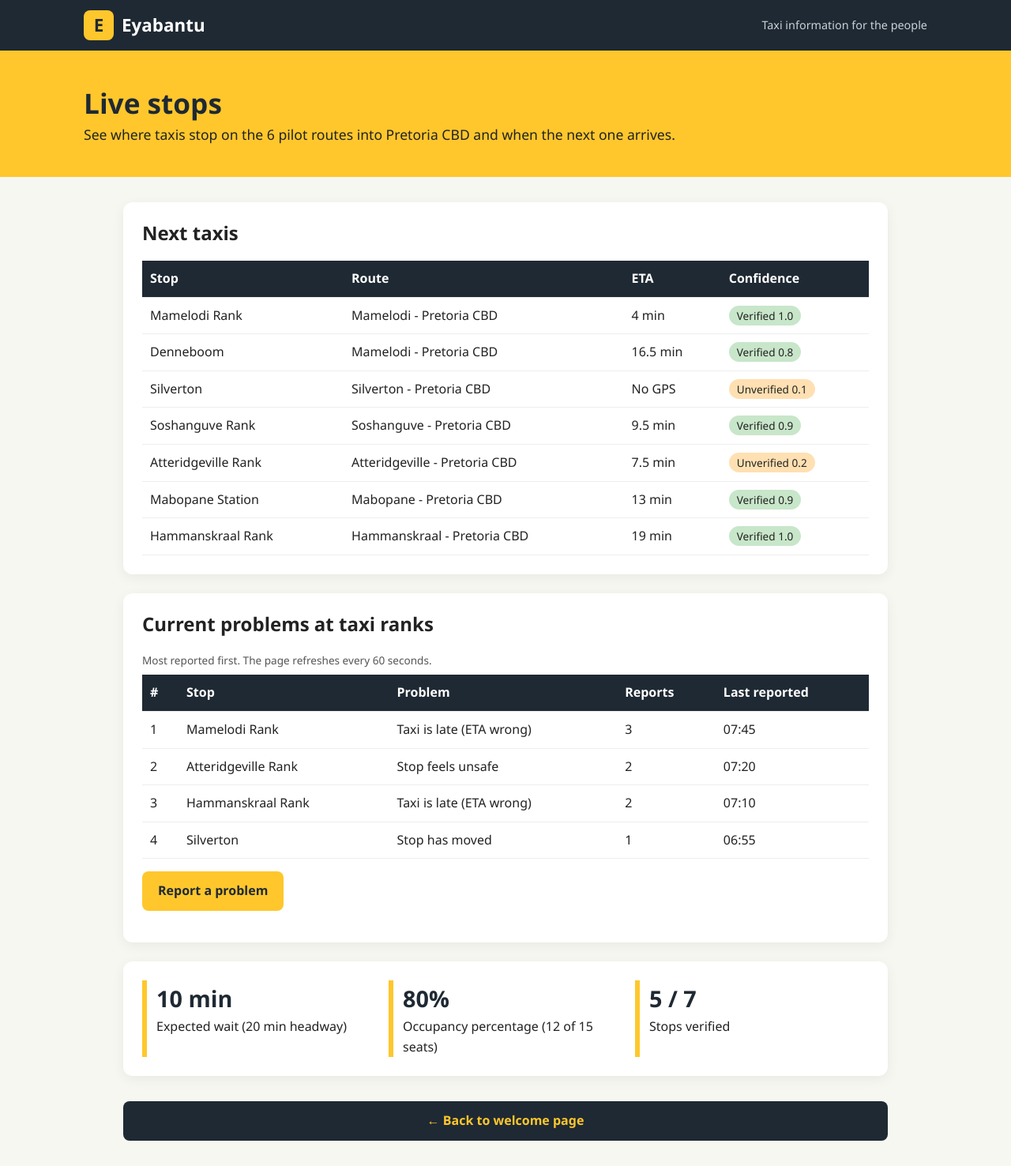
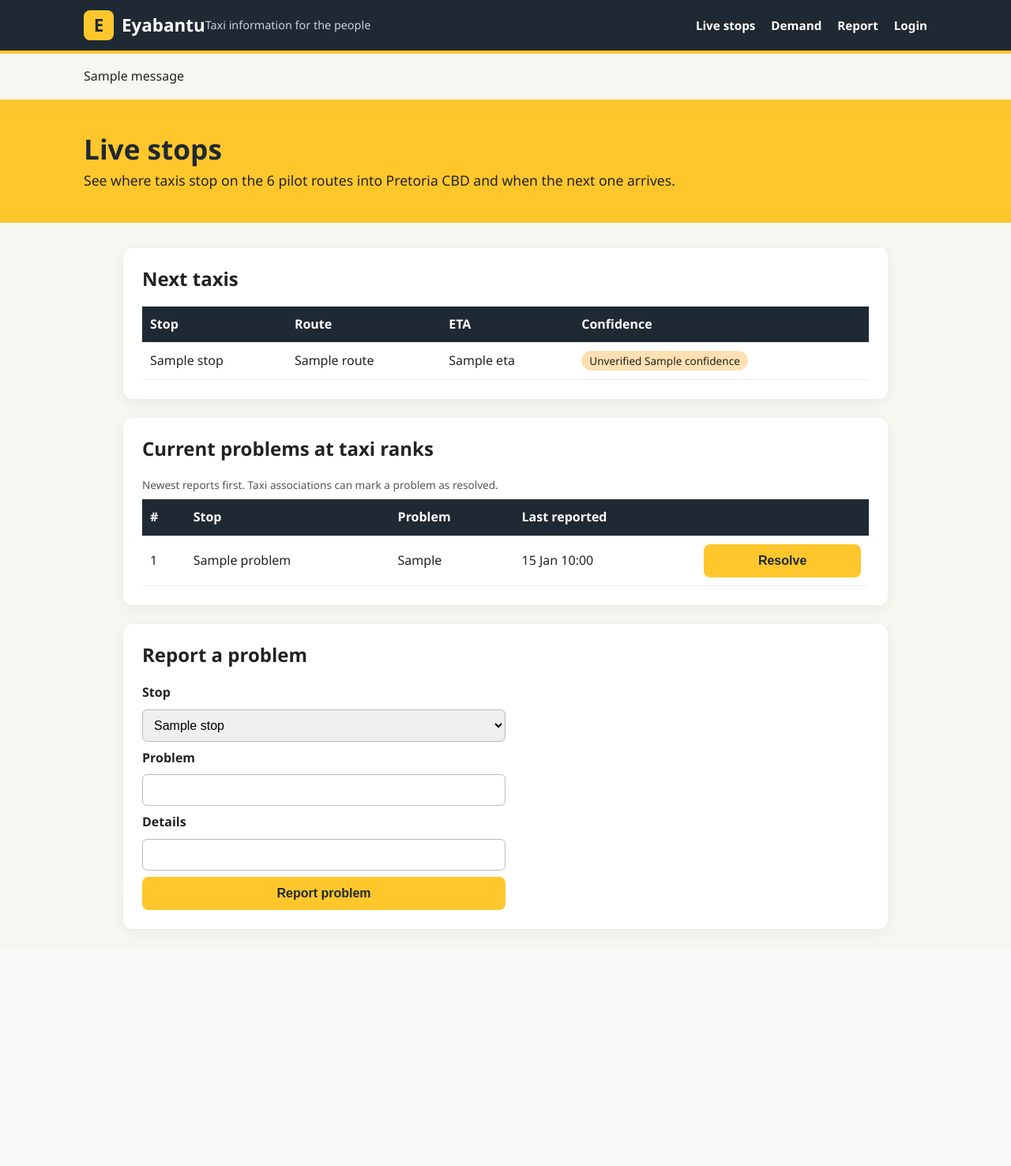
Before and after one commit to u22717227/BFB321_group_05, a Python web app: template templates/stops.html in a window 1280 px wide. Shown: the whole page at 79% size. After the commit the page ends 1182 px from the top, so only its background shows below. Run offline with Jinja, Linux system fonts and the light colour scheme; the template is opened without the code that fills it: most values are stand-ins (such as "Sample title", 1, 10 or a date in 2020); one stand-in notice (Sample message) is shown.

Commit message:
Add page routes and update templates and styling

```diff
--- a/static/style.css
+++ b/static/style.css
@@ -1,6 +1,4 @@
-/* Shared styles for all Eyabantu pages: taxi yellow + charcoal, one font, 8/16px spacing scale.
-   MOBILE-FIRST: the styles below are written for phones. The @media (min-width: 760px)
-   block at the bottom adds the wider layout for tablets and computers. */
+/* Shared styles for all Eyabantu pages: taxi yellow + charcoal, one font, 8/16px spacing scale */
 :root {
   --taxi: #ffc72c; --taxi-dark: #e0a800; --main: #1f2933; --ink: #222; --soft: #fff8e1;
   --error: #c62828; --gap: 16px; --width: 1100px;
@@ -15,7 +13,7 @@ header { position: sticky; top: 0; z-index: 10; background: var(--main); border-
 header .wrap { display: flex; align-items: center; justify-content: space-between; height: 64px; }
 .brand { display: flex; align-items: center; gap: 10px; color: #fff; font-weight: bold; font-size: 1.4em; text-decoration: none; }
 .logo { display: grid; place-items: center; width: 38px; height: 38px; border-radius: 8px; background: var(--taxi); color: var(--main); }
-.tagline { display: none; color: #cbd2d9; font-size: 0.9em; }
+.tagline { color: #cbd2d9; font-size: 0.9em; }
 
 /* Buttons (links styled as buttons) */
 .btn, button { display: inline-block; background: var(--taxi); color: var(--main); font-weight: bold; padding: 12px 20px;
@@ -26,17 +24,17 @@ header .wrap { display: flex; align-items: center; justify-content: space-betwee
 .back:hover { background: #111; }
 
 /* Sections */
-section.band { padding: 40px 0; }
+section.band { padding: 56px 0; }
 .section-title { text-align: center; margin-bottom: 32px; }
 .section-title p { color: #555; margin: 0; }
 
 /* Welcome page: hero */
-.hero { background: linear-gradient(135deg, var(--main) 60%, #2d3a48); color: #fff; padding: 40px 0; }
-.hero .wrap { display: grid; grid-template-columns: 1fr; gap: 32px; align-items: center; }
-.hero h1 { font-size: 2em; margin-bottom: 16px; }
+.hero { background: linear-gradient(135deg, var(--main) 60%, #2d3a48); color: #fff; padding: 64px 0; }
+.hero .wrap { display: grid; grid-template-columns: 1.1fr 1fr; gap: 40px; align-items: center; }
+.hero h1 { font-size: 2.8em; margin-bottom: 16px; }
 .hero h1 span { color: var(--taxi); }
 .hero p { font-size: 1.15em; color: #e4e7eb; margin-bottom: 24px; }
-.hero img { width: 100%; border-radius: 12px; box-shadow: 8px 8px 0 var(--taxi); }
+.hero img { width: 100%; border-radius: 12px; box-shadow: 14px 14px 0 var(--taxi); }
 
 /* Welcome page: yellow stats band */
 .stats { background: var(--taxi); padding: 32px 0; }
@@ -67,18 +65,16 @@ section.band { padding: 40px 0; }
 .chips li span { display: block; font-weight: normal; font-size: 0.85em; color: #555; }
 
 /* Inner pages: yellow page banner */
-.page-banner { background: var(--taxi); padding: 28px 0; margin-bottom: 24px; }
-.page-banner h1 { color: var(--main); font-size: 1.7em; margin-bottom: 4px; }
+.page-banner { background: var(--taxi); padding: 40px 0; margin-bottom: 32px; }
+.page-banner h1 { color: var(--main); font-size: 2.2em; margin-bottom: 4px; }
 .page-banner p { margin: 0; font-size: 1.1em; }
 main.wrap { max-width: 1000px; }
 
 /* Cards and tables */
-.card { background: #fff; border-radius: 12px; padding: var(--gap); margin-bottom: 24px; overflow-x: auto; box-shadow: 0 4px 16px rgba(0, 0, 0, 0.06); }
+.card { background: #fff; border-radius: 12px; padding: 24px; margin-bottom: 24px; overflow-x: auto; box-shadow: 0 4px 16px rgba(0, 0, 0, 0.06); }
 table { width: 100%; border-collapse: collapse; }
 caption { caption-side: top; text-align: left; font-size: 0.85em; color: #555; padding-bottom: 8px; }
-table { font-size: 0.85em; }
-th, td { text-align: left; padding: 6px 4px; border-bottom: 1px solid #eee; }
-.desktop-only { display: none; } /* Extra columns (Route, Taxis present) hidden on phones so tables fit */
+th, td { text-align: left; padding: 10px; border-bottom: 1px solid #eee; }
 th { background: var(--main); color: #fff; }
 tbody tr:hover { background: var(--soft); }
 /* Demand colour code: very high and high = reds, moderate = light orange, low = light green */
@@ -115,18 +111,14 @@ input:user-invalid + .error, select:user-invalid + .error { display: block; }
 .close { font-size: 1.6em; color: #555; text-decoration: none; }
 .modal-actions { display: flex; gap: 8px; justify-content: flex-end; }
 
-/* Tablets and computers: add the wider layout */
-@media (min-width: 760px) {
-  .tagline { display: inline; }
-  section.band { padding: 56px 0; }
-  .hero { padding: 64px 0; }
-  .hero .wrap { grid-template-columns: 1.1fr 1fr; gap: 40px; }
-  .hero h1 { font-size: 2.8em; }
-  .hero img { box-shadow: 14px 14px 0 var(--taxi); }
-  .page-banner { padding: 40px 0; margin-bottom: 32px; }
-  .page-banner h1 { font-size: 2.2em; }
-  .card { padding: 24px; }
-  table { font-size: 1em; }
-  th, td { padding: 10px; }
-  .desktop-only { display: table-cell; }
+/* Phones */
+@media (max-width: 760px) {
+  .hero .wrap { grid-template-columns: 1fr; }
+  .hero h1 { font-size: 2em; }
+  .tagline { display: none; }
+  section.band { padding: 40px 0; }
 }
+
+header nav { display: flex; gap: 20px; margin-left: auto; }
+header nav a { color: #ffffff; text-decoration: none; font-weight: 600; font-size: 0.95rem; }
+header nav a:hover { color: #fcc72c; }
--- /dev/null
+++ b/templates/base.html
@@ -0,0 +1,39 @@
+<!DOCTYPE html>
+<html lang="en">
+<head>
+  <meta charset="UTF-8">
+  <meta name="viewport" content="width=device-width, initial-scale=1">
+  <title>{% block title %}Eyabantu{% endblock %}</title>
+  <link rel="stylesheet" href="{{ url_for('static', filename='style.css') }}">
+</head>
+<body>
+  <header>
+    <div class="wrap">
+      <a href="{{ url_for('pages.index') }}" class="brand"><span class="logo">E</span>Eyabantu</a>
+      <span class="tagline">Taxi information for the people</span>
+      <nav>
+        <a href="{{ url_for('pages.stops') }}">Live stops</a>
+        <a href="{{ url_for('pages.demand') }}">Demand</a>
+        <a href="{{ url_for('pages.report') }}">Report</a>
+        {% if session.get('user_id') %}
+          <a href="{{ url_for('pages.logout') }}">Logout ({{ session.get('name', 'User') }})</a>
+        {% else %}
+          <a href="{{ url_for('pages.login') }}">Login</a>
+        {% endif %}
+      </nav>
+    </div>
+  </header>
+
+  {% with messages = get_flashed_messages(with_categories=true) %}
+    {% if messages %}
+      <div class="wrap">
+        {% for category, message in messages %}
+          <p class="flash {{ category }}">{{ message }}</p>
+        {% endfor %}
+      </div>
+    {% endif %}
+  {% endwith %}
+
+  {% block content %}{% endblock %}
+</body>
+</html>
--- a/templates/stops.html
+++ b/templates/stops.html
@@ -1,20 +1,6 @@
-<!DOCTYPE html>
-<html lang="en">
-<head>
-  <meta charset="UTF-8">
-  <meta name="viewport" content="width=device-width, initial-scale=1">
-  <!-- Reloads the page every 60 seconds so the tables stay current (no JavaScript needed) -->
-  <meta http-equiv="refresh" content="60">
-  <title>Live Stops | Eyabantu</title>
-  <link rel="stylesheet" href="../static/style.css">
-</head>
-<body>
-  <header>
-    <div class="wrap">
-      <a href="index.html" class="brand"><span class="logo">E</span>Eyabantu</a>
-      <span class="tagline">Taxi information for the people</span>
-    </div>
-  </header>
+{% extends "base.html" %}
+{% block title %}Live Stops | Eyabantu{% endblock %}
+{% block content %}
   <section class="page-banner">
     <div class="wrap">
       <h1>Live stops</h1>
@@ -23,19 +9,21 @@
   </section>
 
   <main class="wrap">
-
     <section class="card">
       <h2>Next taxis</h2>
       <table>
-        <thead><tr><th>Stop</th><th class="desktop-only">Route</th><th>ETA</th><th>Confidence</th></tr></thead>
+        <thead><tr><th>Stop</th><th>Route</th><th>ETA</th><th>Confidence</th></tr></thead>
         <tbody>
-          <tr><td>Mamelodi Rank</td><td class="desktop-only">Mamelodi - Pretoria CBD</td><td>4 min</td><td><span class="badge ok">Verified 1.0</span></td></tr>
-          <tr><td>Denneboom</td><td class="desktop-only">Mamelodi - Pretoria CBD</td><td>16.5 min</td><td><span class="badge ok">Verified 0.8</span></td></tr>
-          <tr><td>Silverton</td><td class="desktop-only">Silverton - Pretoria CBD</td><td>No GPS</td><td><span class="badge warn">Unverified 0.1</span></td></tr>
-          <tr><td>Soshanguve Rank</td><td class="desktop-only">Soshanguve - Pretoria CBD</td><td>9.5 min</td><td><span class="badge ok">Verified 0.9</span></td></tr>
-          <tr><td>Atteridgeville Rank</td><td class="desktop-only">Atteridgeville - Pretoria CBD</td><td>7.5 min</td><td><span class="badge warn">Unverified 0.2</span></td></tr>
-          <tr><td>Mabopane Station</td><td class="desktop-only">Mabopane - Pretoria CBD</td><td>13 min</td><td><span class="badge ok">Verified 0.9</span></td></tr>
-          <tr><td>Hammanskraal Rank</td><td class="desktop-only">Hammanskraal - Pretoria CBD</td><td>19 min</td><td><span class="badge ok">Verified 1.0</span></td></tr>
+          {% for stop in live_stops %}
+          <tr>
+            <td>{{ stop.name }}</td>
+            <td>{{ stop.route }}</td>
+            <td>{{ stop.eta }}</td>
+            <td><span class="badge {% if stop.verified %}ok{% else %}warn{% endif %}">
+              {% if stop.verified %}Verified{% else %}Unverified{% endif %} {{ stop.confidence }}
+            </span></td>
+          </tr>
+          {% endfor %}
         </tbody>
       </table>
     </section>
@@ -43,64 +31,43 @@
     <section class="card">
       <h2>Current problems at taxi ranks</h2>
       <table>
-        <caption>Most reported first. The page refreshes every 60 seconds.</caption>
-        <thead><tr><th>#</th><th>Stop</th><th>Problem</th><th>Reports</th><th>Last reported</th></tr></thead>
+        <caption>Newest reports first. Taxi associations can mark a problem as resolved.</caption>
+        <thead><tr><th>#</th><th>Stop</th><th>Problem</th><th>Last reported</th><th></th></tr></thead>
         <tbody>
-          <tr><td>1</td><td>Mamelodi Rank</td><td>Taxi is late (ETA wrong)</td><td>3</td><td>07:45</td></tr>
-          <tr><td>2</td><td>Atteridgeville Rank</td><td>Stop feels unsafe</td><td>2</td><td>07:20</td></tr>
-          <tr><td>3</td><td>Hammanskraal Rank</td><td>Taxi is late (ETA wrong)</td><td>2</td><td>07:10</td></tr>
-          <tr><td>4</td><td>Silverton</td><td>Stop has moved</td><td>1</td><td>06:55</td></tr>
+          {% for problem in problems %}
+          <tr>
+            <td>{{ loop.index }}</td>
+            <td>{{ problem.stop_name }}</td>
+            <td>{{ problem.problem_type }}</td>
+            <td>{{ problem.reported_at.strftime('%d %b %H:%M') if problem.reported_at else 'N/A' }}</td>
+            <td>
+              <form method="POST" action="{{ url_for('pages.resolve_problem_form', problem_id=problem.problem_id) }}">
+                <button type="submit">Resolve</button>
+              </form>
+            </td>
+          </tr>
+          {% else %}
+          <tr><td colspan="5">No open problems reported.</td></tr>
+          {% endfor %}
         </tbody>
       </table>
-      <p><a href="#report-problem" class="btn">Report a problem</a></p>
     </section>
 
-    <section class="card kpis">
-      <div><span>10 min</span>Expected wait (20 min headway)</div>
-      <div><span>80%</span>Occupancy percentage (12 of 15 seats)</div>
-      <div><span>5 / 7</span>Stops verified</div>
+    <section class="card">
+      <h2>Report a problem</h2>
+      <form method="POST" action="{{ url_for('pages.problem_report_form') }}">
+        <label for="stop_id">Stop</label>
+        <select id="stop_id" name="stop_id" required>
+          {% for s in stops %}
+          <option value="{{ s.stop_id }}">{{ s.name }}</option>
+          {% endfor %}
+        </select>
+        <label for="problem_type">Problem</label>
+        <input id="problem_type" name="problem_type" required maxlength="255">
+        <label for="description">Details</label>
+        <input id="description" name="description" maxlength="500">
+        <button type="submit">Report problem</button>
+      </form>
     </section>
-
-    <a href="index.html" class="btn back">&larr; Back to welcome page</a>
   </main>
-
-  <!-- Pop-up in pure CSS: shown when the link above adds #report-problem to the URL -->
-  <div class="modal" id="report-problem" role="dialog" aria-labelledby="problemTitle">
-    <form class="modal-box" action="#">
-      <div class="modal-head">
-        <h2 id="problemTitle">Report a problem</h2>
-        <a href="#" class="close" aria-label="Close">&times;</a>
-      </div>
-      <label for="p-stop">Stop</label>
-      <select id="p-stop" name="stop" required aria-describedby="p-stop-err">
-        <option value="">Choose a stop...</option>
-        <option>Mamelodi Rank</option>
-        <option>Denneboom</option>
-        <option>Silverton</option>
-        <option>Soshanguve Rank</option>
-        <option>Atteridgeville Rank</option>
-        <option>Mabopane Station</option>
-        <option>Hammanskraal Rank</option>
-      </select>
-      <span class="error" id="p-stop-err">Please choose a stop.</span>
-
-      <label for="p-type">Problem</label>
-      <select id="p-type" name="problem" required aria-describedby="p-type-err">
-        <option value="">Choose a problem...</option>
-        <option>Taxi is late (ETA wrong)</option>
-        <option>Stop has moved</option>
-        <option>Stop feels unsafe</option>
-      </select>
-      <span class="error" id="p-type-err">Please choose a problem type.</span>
-
-      <label for="p-note">Details (optional)</label>
-      <textarea id="p-note" name="note" rows="2" maxlength="200"></textarea>
-
-      <div class="modal-actions">
-        <a href="#" class="btn secondary">Cancel</a>
-        <button type="submit">Send report</button>
-      </div>
-    </form>
-  </div>
-</body>
-</html>
+{% endblock %}
```
Also changed, not shown: routes/pages.py (added, +210 -0 lines), templates/demand.html (+72 -53 lines), templates/index.html (+17 -27 lines), templates/login.html (added, +17 -0 lines), templates/report.html (+11 -47 lines).
